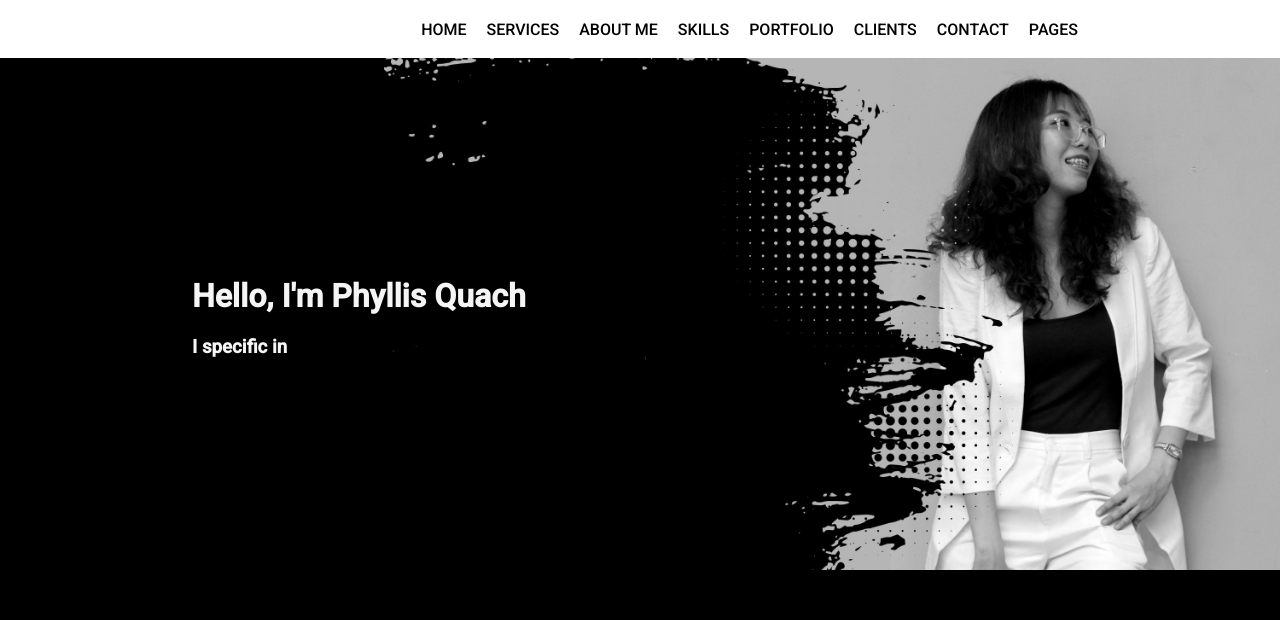
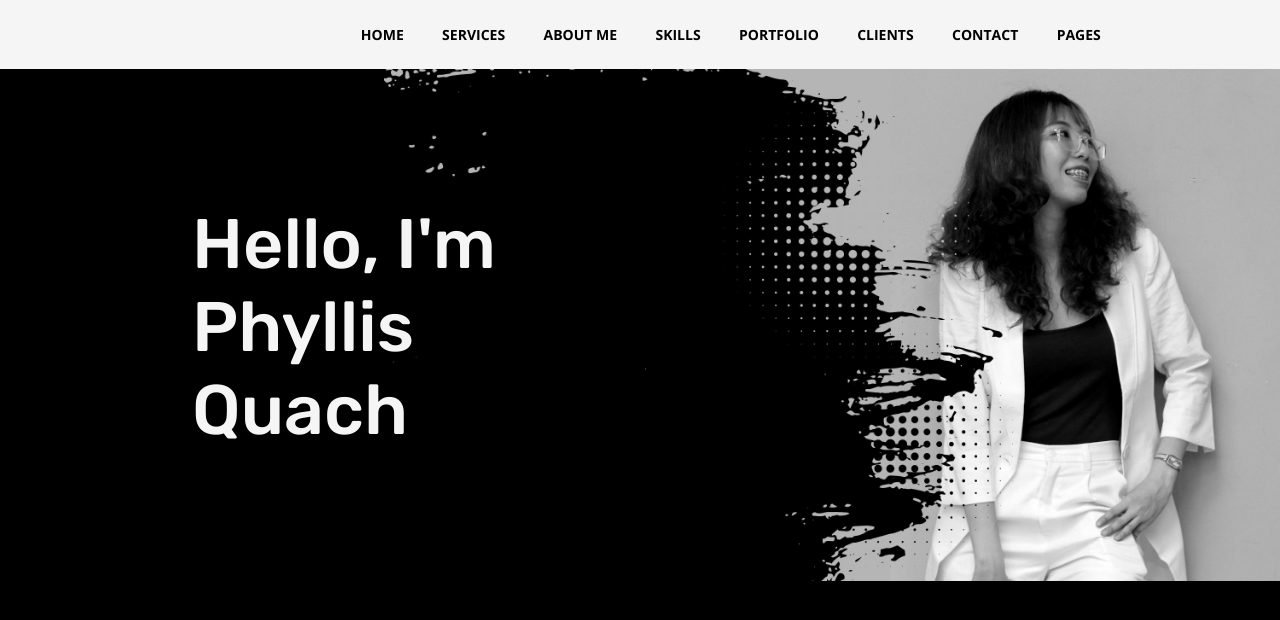
Before and after one commit to FME849/Phyllis, a plain HTML site: page index.html in a window 1280 px wide. Drawn offline with nearby package versions, Linux system fonts and the light colour scheme.

Commit message:
1st modified banner

```diff
--- a/index.html
+++ b/index.html
@@ -7,7 +7,8 @@
     <title>Phyllis's Personal Website</title>
     <link rel="stylesheet" href="style.css">
     <style>
-        @import url('https://fonts.googleapis.com/css2?family=Roboto:wght@300;500&display=swap');
+        @import url('https://fonts.googleapis.com/css2?family=Rubik:wght@500&display=swap');
+        @import url('https://fonts.googleapis.com/css2?family=Open+Sans:wght@700&display=swap');
     </style>
 </head>
 <body>
@@ -30,7 +31,6 @@
         <div id="banner">
             <div id="intro-banner">
                 <h1>Hello, I'm Phyllis Quach</h1>
-                <h3>I specific in</h3>
             </div>
             <div id="image-banner">
                 <img src="images/banner_image.jpg" alt="Phyllis image banner">
--- a/style.css
+++ b/style.css
@@ -5,7 +5,6 @@
     padding: 0;
     background-color: black;
     /*font-family: Verdana, Geneva, Tahoma, sans-serif;*/
-    font-family: 'Roboto',sans-serif;
     font-weight: 500;
 }
 
@@ -16,12 +15,13 @@
 
 header {
     margin: 0;
-    background-color: white;
+    background-color: whitesmoke;
     padding: 0;
+    line-height: 21px;
 }
 
 div#menu-container {
-    width: 70%;
+    width: 75%;
     margin: 0 auto;
     padding: 0;
     text-align: right;
@@ -45,7 +45,9 @@ ul#menu li a {
     display: block;
     text-decoration: none;
     color: black;
-    padding: 20px 10px;
+    padding: 24px 19.2px;
+    font-family: "Open sans", sans-serif;
+    font-size: 14px;
 }
 
 ul#menu li a:hover {
@@ -65,10 +67,21 @@ ul#menu li a:hover {
     position: relative;
     left: 15%;
     text-align: left;
+    font-family: Rubik, sans-serif;
 }
 
 #banner #intro-banner h1 {
+    font-weight: 500;
+    font-size: 70px;
+    margin: 0;
+    /*border: solid 1px yellow;*/
+}
 
+#banner #intro-banner h3 {
+    font-weight: 400;
+    font-size: 40px;
+    margin-top: 10px;
+   /* border: solid 1px red;*/
 }
 
 #banner #image-banner {
```
